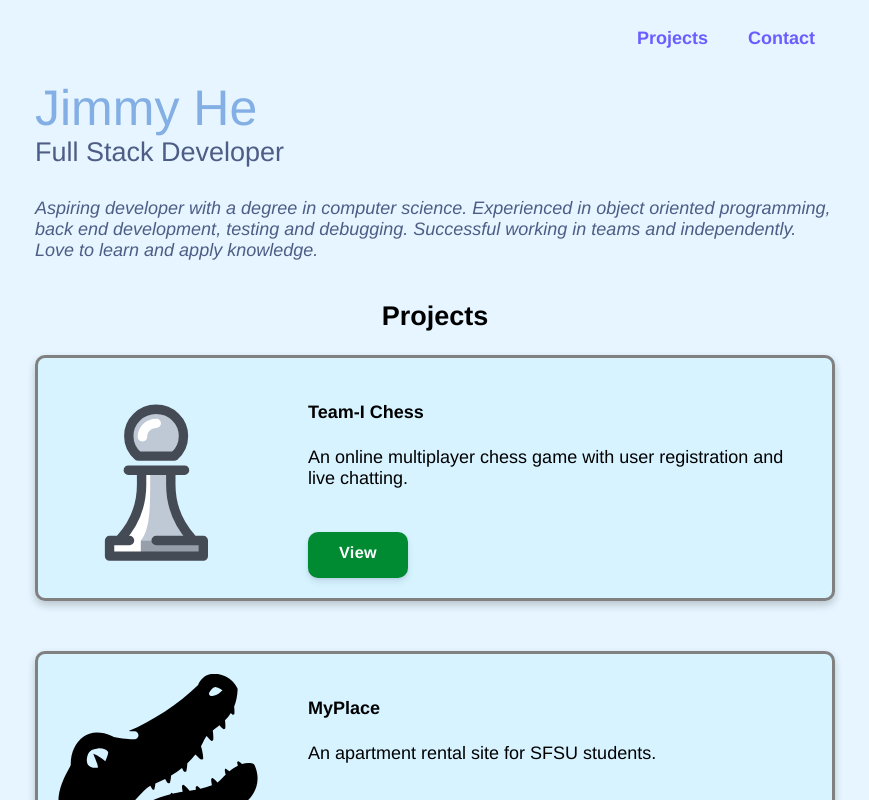
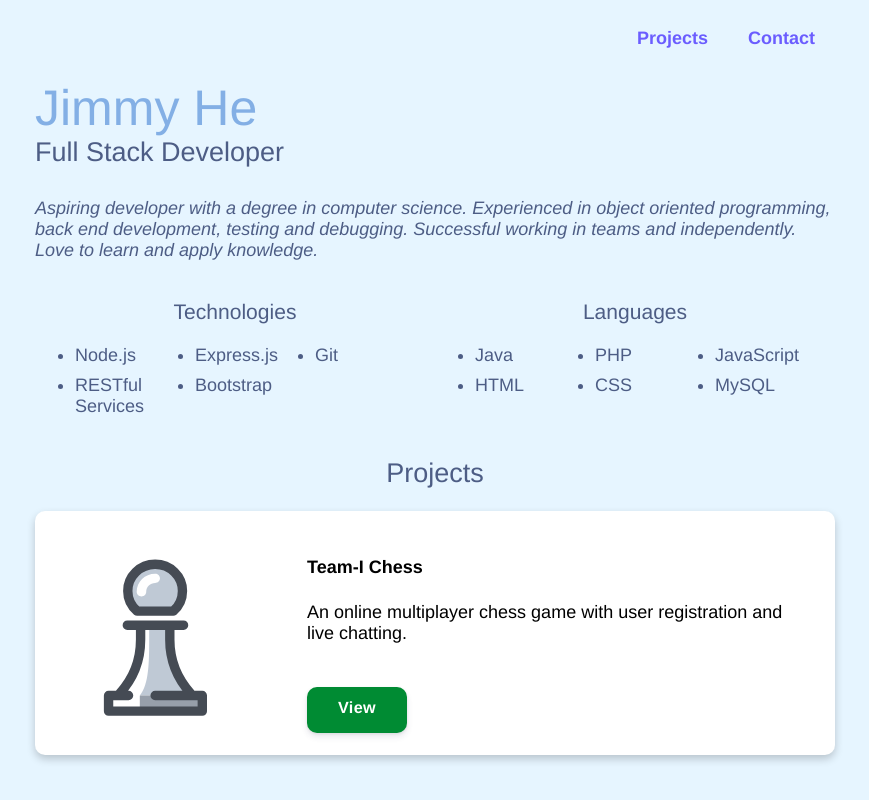
Before and after one commit to jimmyh3/portfolio, a React (Create React App) app: page / in a window 1280 px wide. Shown: the top 800 px of the page, without its empty margins (205-1074 px from the left). Built offline with nearby package versions, Linux system fonts and the light colour scheme.

Commit message:
Add skills section, patched navbar to not use list, set headers to consistent font/color.

```diff
--- a/src/components/Main.js
+++ b/src/components/Main.js
@@ -43,10 +43,8 @@ class Main extends React.Component {
         <div>
             <div className="layout layout-rwd">
                 <nav className="navbar-section">
-                    <ul>
-                        <li><a href="#contact-jump">Contact</a></li>
-                        <li><a href="#project-jump">Projects</a></li>
-                    </ul>
+                    <a href="#contact-jump">Contact</a>
+                    <a href="#project-jump">Projects</a>
                 </nav>
                 <header className="profile-heading-section" ref={this.refTopOfPage}>
                     <h1 id="project-jump">Jimmy He</h1>
@@ -58,6 +56,29 @@ class Main extends React.Component {
                     </p>
                 </header>
                 <main>
+                    <section className="skills-section">
+                        <div className="skills-section__listing">
+                            <h3>Technologies</h3>
+                            <ul>
+                                <li>Node.js</li>
+                                <li>Express.js</li>
+                                <li>Git</li>
+                                <li>RESTful Services</li>
+                                <li>Bootstrap</li>
+                            </ul>
+                        </div>
+                        <div className="skills-section__listing">
+                            <h3>Languages</h3>
+                            <ul>
+                                <li>Java</li>
+                                <li>PHP</li>
+                                <li>JavaScript</li>
+                                <li>HTML</li>
+                                <li>CSS</li>
+                                <li>MySQL</li>
+                            </ul>
+                        </div>
+                    </section>
                     <section className="project-section">
                         <h2>Projects</h2>
                         {activePanel}
--- a/src/index.css
+++ b/src/index.css
@@ -51,19 +51,14 @@ code {
 
 ***************************/
 
-  .navbar-section ul {
+  .navbar-section {
     list-style-type: none;
-    margin: 0;
-    padding: 0;
     overflow: hidden;
-  }
-
-  .navbar-section li {
     float: right;
   }
 
-  .navbar-section li a {
-    display: block;
+  .navbar-section a {
+    float: right;
     font-weight: bold;
     color: #6b5dff;
     text-decoration: none;
@@ -72,7 +67,7 @@ code {
     margin: 20px;
   }
 
-  .navbar-section li a:hover:not(.active) {
+  .navbar-section a:hover:not(.active) {
     border-bottom: 5px solid purple;
     border-radius: 5px;
     margin-bottom: 15px;
@@ -121,20 +116,49 @@ code {
 
 /**************************
 
+    Skills Section
+
+**************************/
+
+  .skills-section {
+    display: grid;
+    grid-template-areas: "technologies languages";
+    grid-template-columns: 1fr 1fr;
+  }
+
+  .skills-section__listing h3 {
+    color: #4d5d85;
+    font-weight: 400;
+    text-align: center;
+  }
+
+  .skills-section__listing ul {
+    display: grid;
+    grid-template-areas: "one two three";
+    grid-template-columns: 1fr 1fr 1fr;
+    grid-template-rows: minmax(max-content, 30px);
+    color: #4d5d85;
+  }
+
+/**************************
+
     Project Section
 
 **************************/
 
-  .project-section {
+  .project-section > h2 {
+    color: #4d5d85;
+    font-weight: 400;
     text-align: center;
   }
 
   .project-card {
     display: grid;
-    background-color: #d6f3ff;
+    background-color: white;
     border-style: solid;
-    border-color: grey;
+    border-color: transparent;
     border-radius: 10px;
+    border-width: 2px;
     /* Add shadows to create the "card" effect */
     box-shadow: 0 4px 8px 0 rgba(0,0,0,0.2);
     color: black;
@@ -201,7 +225,9 @@ code {
 
 ***************************/
 
-  .footer-section {
+  .footer-section h2 {
+    color: #4d5d85;
+    font-weight: 400;
     text-align: center;
     margin-right: auto;
     margin-left: auto;
```
